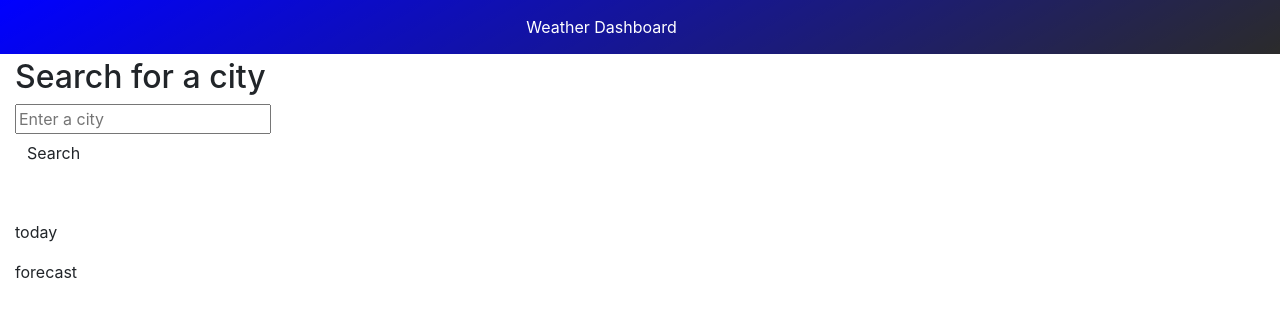
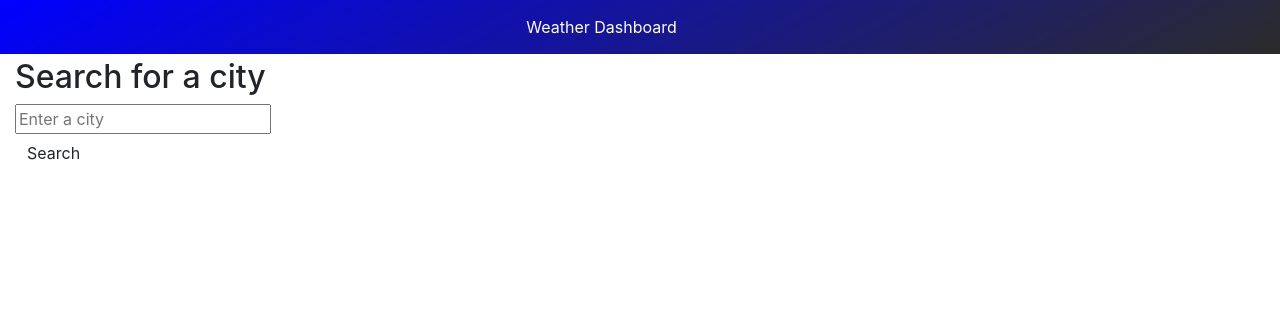
Before and after one commit to Christilato/Weather-Dashboard, a plain HTML site: page index.html in a window 1280 px wide. Drawn offline with nearby package versions, Linux system fonts and the light colour scheme.

Commit message:
updated readme dile

```diff
--- a/Assets/Java/script.js
+++ b/Assets/Java/script.js
@@ -30,7 +30,6 @@ searchBtnEl.on("click", function (e) {
     console.log(searchInputEl);
 
 })
-
 
 
 
@@ -74,8 +73,7 @@ function updateHistory (){
 }
 
 
-// function to get search history from local storage
-    //localStorage.getItem(SearchHistory)
+
 
 
 // function that displays the current weather data that is fecthed from the curren weather api
--- a/index.html
+++ b/index.html
@@ -46,8 +46,8 @@
         </div>
 
         <div class="col-lg-9 pb-3">
-            <section class="mt-3" id="today">today</section>
-            <section class="mt-3" id="forecast">forecast</section>
+            <section class="mt-3" id="today"></section>
+            <section class="mt-3" id="forecast"></section>
         </div>
 
     </main>
```
Also changed, not shown: Assets/Images/Screen Shot 2022-09-13 at 11.34.12 PM.png (added), 1 other file.
